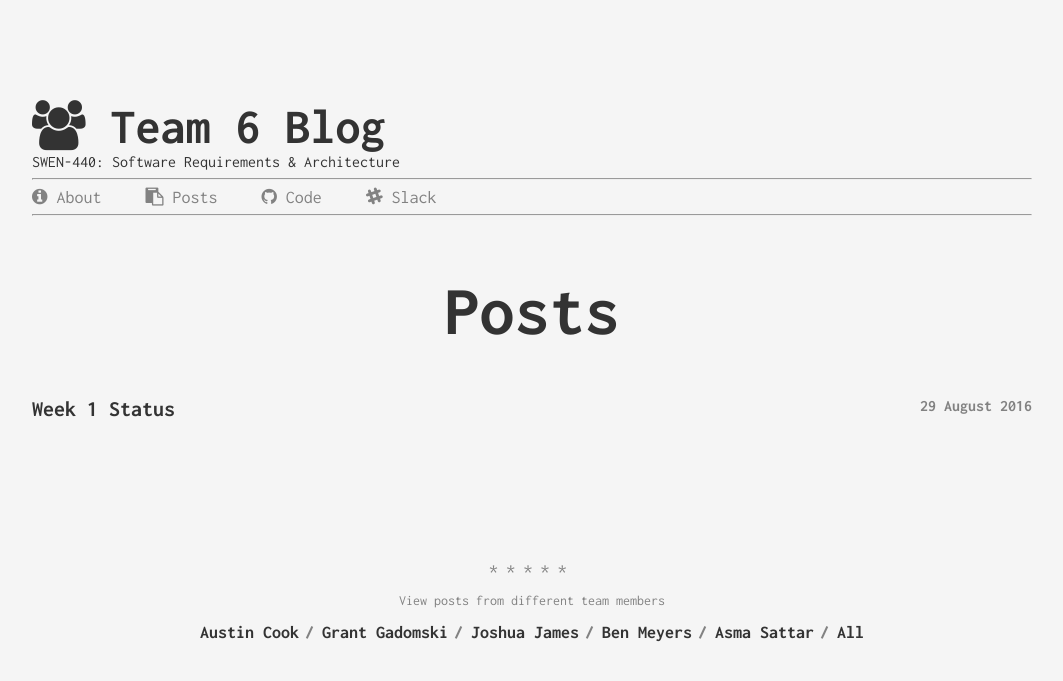
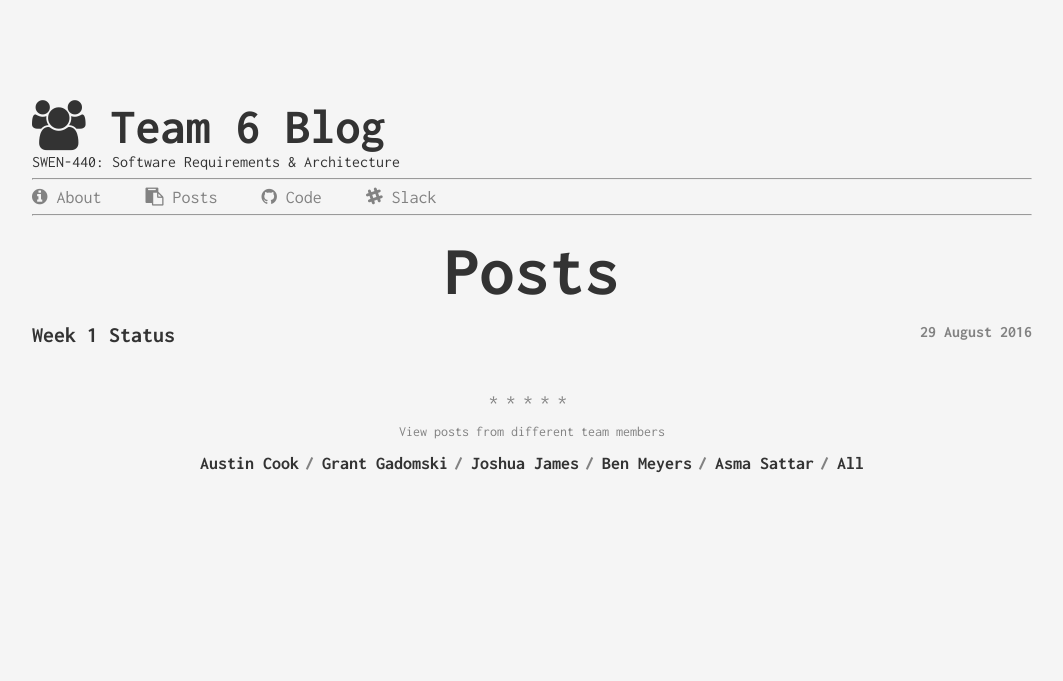
Before and after one commit to swen-440-team-6/swen-440-team-6.github.io, a Jekyll site: the page built from index.html, in a window 1280 px wide. Shown: the top 681 px of the page, without its empty margins (108-1171 px from the left). Built offline with Jekyll 4.4.1, drawn with Linux system fonts in a browser that asks for light colours.

Commit message:
Update _default.scss

```diff
--- a/_sass/_default.scss
+++ b/_sass/_default.scss
@@ -134,8 +134,8 @@ strong {
 
 /* =Titles */
 .page-title {
-    margin-top:50px;
-    margin-bottom:50px;
+    margin-top:10px;
+    margin-bottom:10px;
     text-align: center;
 }
 
@@ -197,7 +197,7 @@ strong {
 .explore {
     text-align: center;
     color: $cloudy;
-    margin-top: 140px;
+    margin-top: 10px;
 }
 
 .explore__devider {
```
